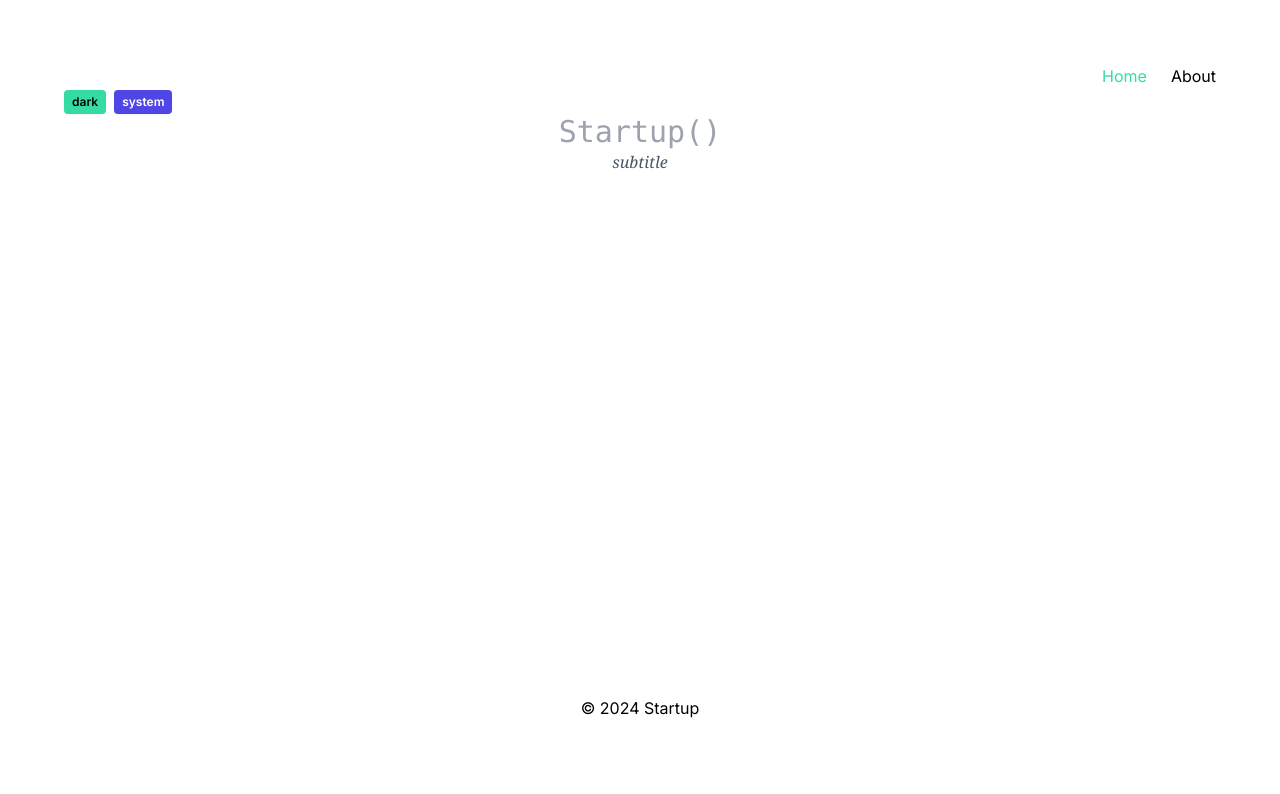
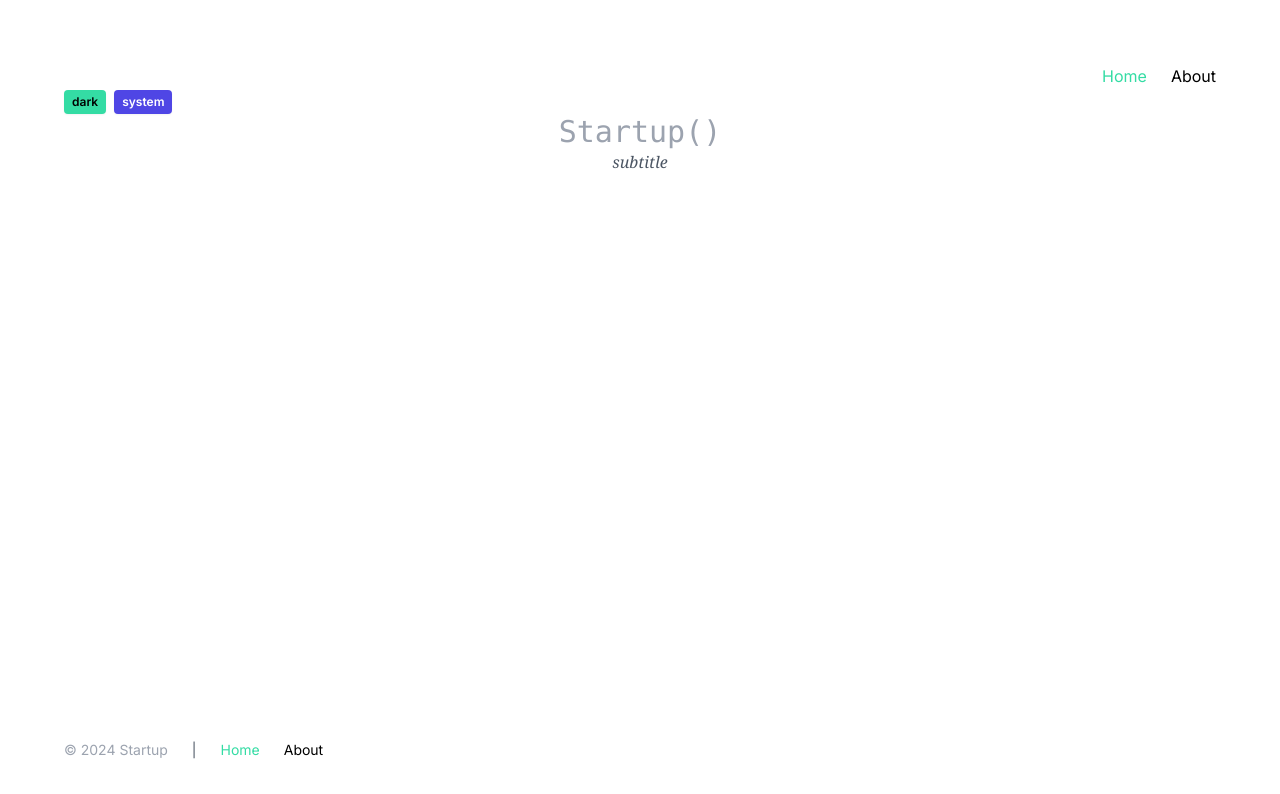
Before and after one commit to amirardalan/startup, a Next.js app: page / in a window 1280 px wide. Shown: the top 794 px of the page. Built offline with nearby package versions, Linux system fonts and the light colour scheme; no server answers.

Commit message:
Improve footer

```diff
--- a/app/layout.tsx
+++ b/app/layout.tsx
@@ -65,7 +65,7 @@ export default function RootLayout({
       })}
     >
       <body className={clsx(sans, serif, mono)}>
-        <div className="flex min-h-screen flex-col p-16">
+        <div className="flex min-h-screen flex-col p-16 pb-6">
           <Header />
           <div className="flex-grow overflow-auto">{children}</div>
           <Footer />
--- a/app/ui/footer.tsx
+++ b/app/ui/footer.tsx
@@ -1,7 +1,15 @@
+import Navigation from '@/ui/nav';
+
 export default function Footer() {
   return (
-    <footer className="p-4 text-center text-dark dark:text-light">
-      &copy; {new Date().getFullYear()} Startup
+    <footer className="flex flex-row py-4 text-left text-sm text-dark dark:text-light">
+      <div className="mr-6 text-gray-400">
+        &copy; {new Date().getFullYear()} Startup{' '}
+      </div>
+      <span className="text-gray-600">|</span>{' '}
+      <div className="ml-6">
+        <Navigation />
+      </div>
     </footer>
   );
 }
```
